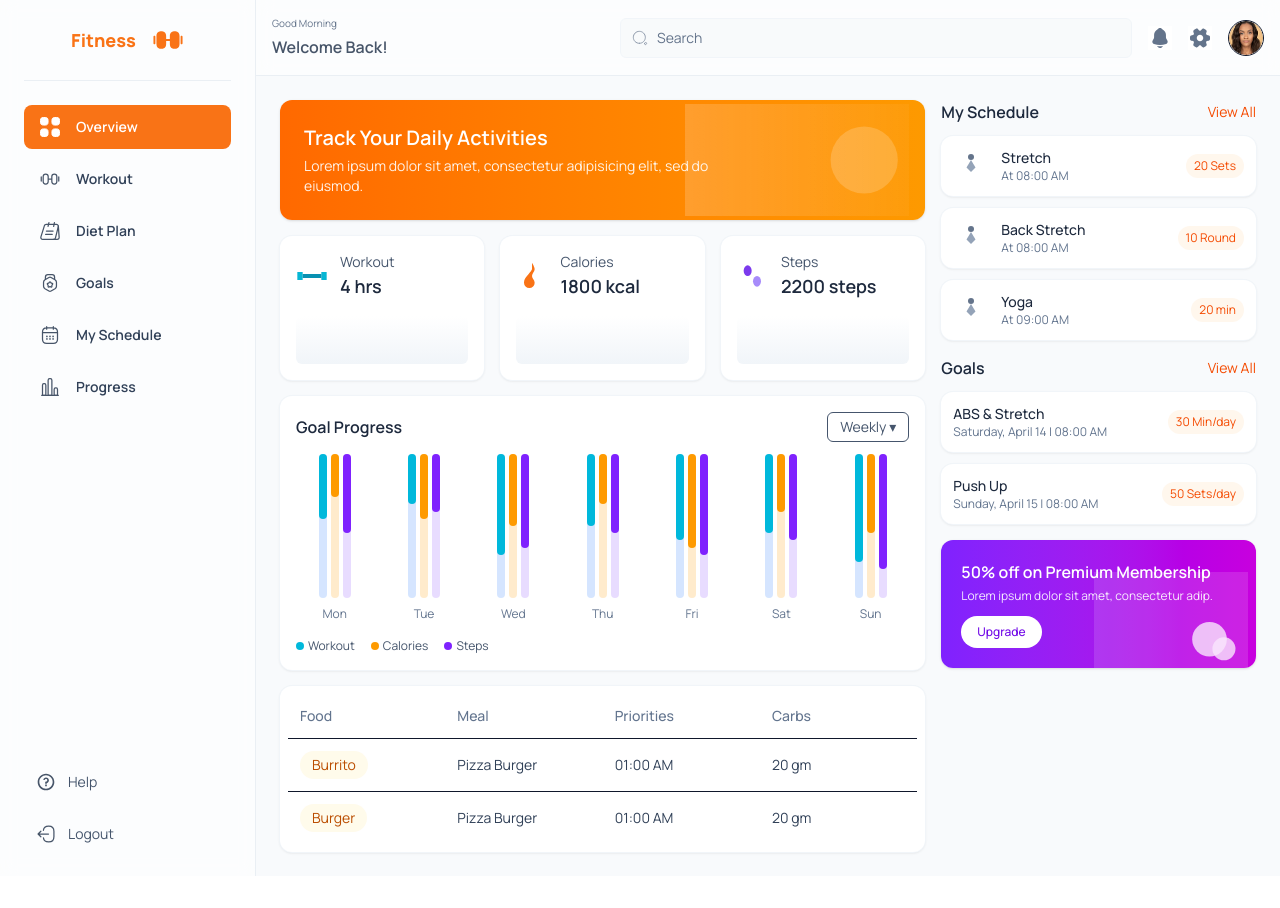
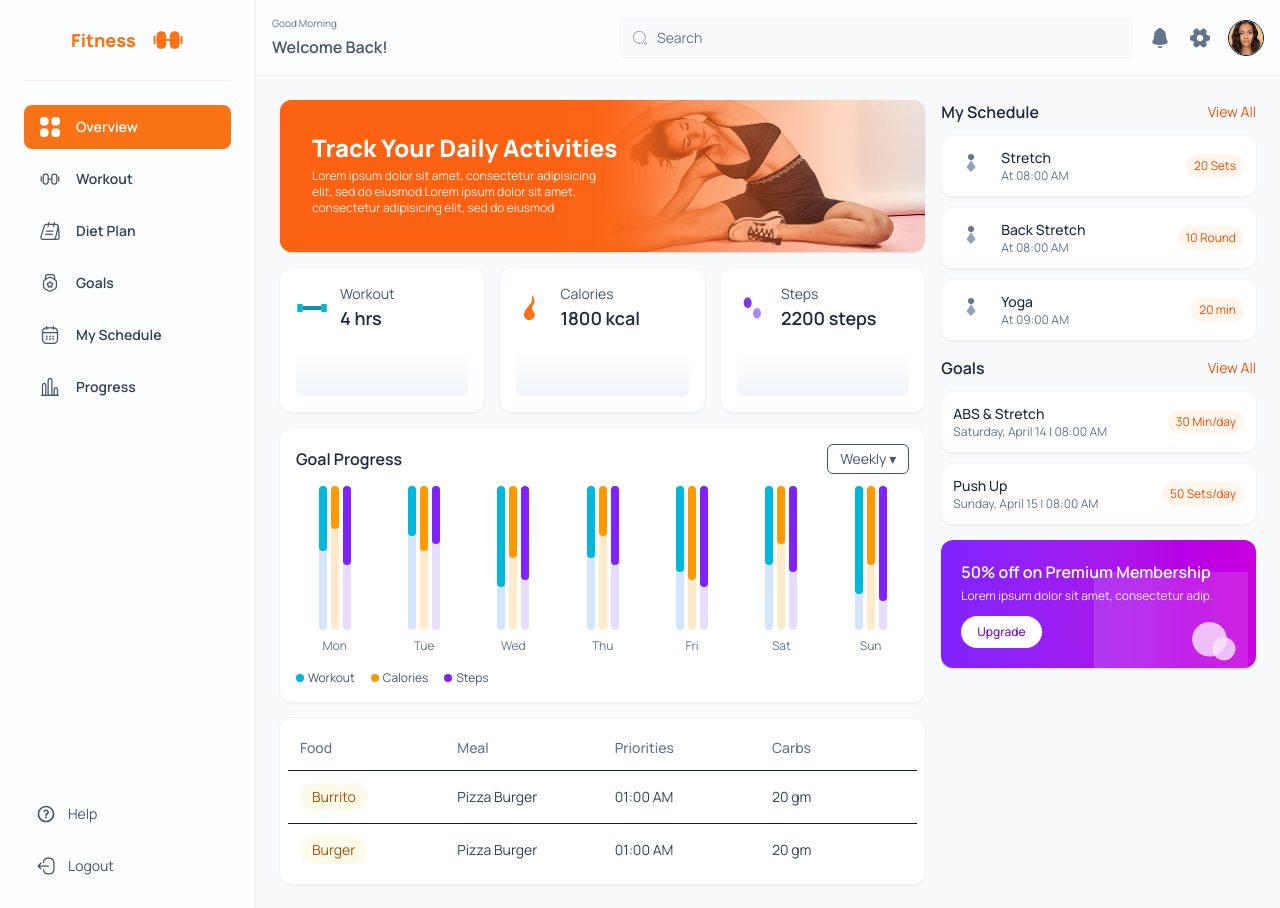
Before and after one commit to nipunrajk/fitness-dashboard, a React (Vite) app: page / in a window 1280 px wide. Before the commit the page ends 876 px from the top, so only its background shows below. Built offline with nearby package versions, Linux system fonts and the light colour scheme.

Commit message:
hero banner

```diff
--- a/src/components/banner/HeroBanner.tsx
+++ b/src/components/banner/HeroBanner.tsx
@@ -1,12 +1,29 @@
-
 export default function HeroBanner() {
   return (
-    <section className="relative overflow-hidden rounded-xl bg-gradient-to-r from-orange-500 to-amber-500 p-6 text-white shadow-sm">
-      <div className="max-w-md">
-        <h2 className="text-xl font-semibold">Track Your Daily Activities</h2>
-        <p className="mt-1 text-sm opacity-90">Lorem ipsum dolor sit amet, consectetur adipisicing elit, sed do eiusmod.</p>
+    <section
+      className='relative overflow-hidden rounded-xl p-8 pb-9 text-white shadow-sm
+             bg-[image:var(--bg-banner)]'
+    >
+      <div className='relative z-30 max-w-[306px]'>
+        <h2 className='text-2xl font-extrabold'>Track Your Daily Activities</h2>
+        <p className='mt-1 text-xs font-normal opacity-90'>
+          Lorem ipsum dolor sit amet, consectetur adipisicing elit, sed do
+          eiusmod Lorem ipsum dolor sit amet, consectetur adipisicing elit, sed
+          do eiusmod
+        </p>
       </div>
-      <img src="/images/banner.svg" alt="Fitness banner" className="pointer-events-none absolute right-4 top-1/2 h-28 -translate-y-1/2 opacity-90" />
+
+      {/* Right-side image as a background layer */}
+      <div
+        aria-hidden
+        className="pointer-events-none absolute inset-y-0 right-0 w-1/2 bg-no-repeat bg-right bg-contain md:bg-cover z-10 [background-image:url('/anastasia.png')] [mask-image:linear-gradient(to_left,black_75%,transparent)]"
+      />
+
+      {/* Gradient overlay to tint the image (above image, below text) */}
+      <div
+        aria-hidden
+        className='pointer-events-none absolute inset-0 bg-[image:var(--bg-banner)]  z-20'
+      />
     </section>
   );
 }
--- a/src/styles/index.css
+++ b/src/styles/index.css
@@ -9,6 +9,11 @@
   --muted: #64748b;
   --neutral-100: #f1f5f9;
   --neutral-200: #f8fafb;
+  --gradient-banner: linear-gradient(
+    90deg,
+    #fc6212 42.28%,
+    rgba(234, 88, 12, 0) 100%
+  );
 }
 
 @theme {
@@ -20,6 +25,8 @@
   --color-muted: var(--muted);
   --color-neutral-100: var(--neutral-100);
   --color-neutral-200: var(--neutral-200);
+
+  --bg-banner: var(--gradient-banner);
 }
 
 /* html,
```
Also changed, not shown: public/anastasia.png (added).
